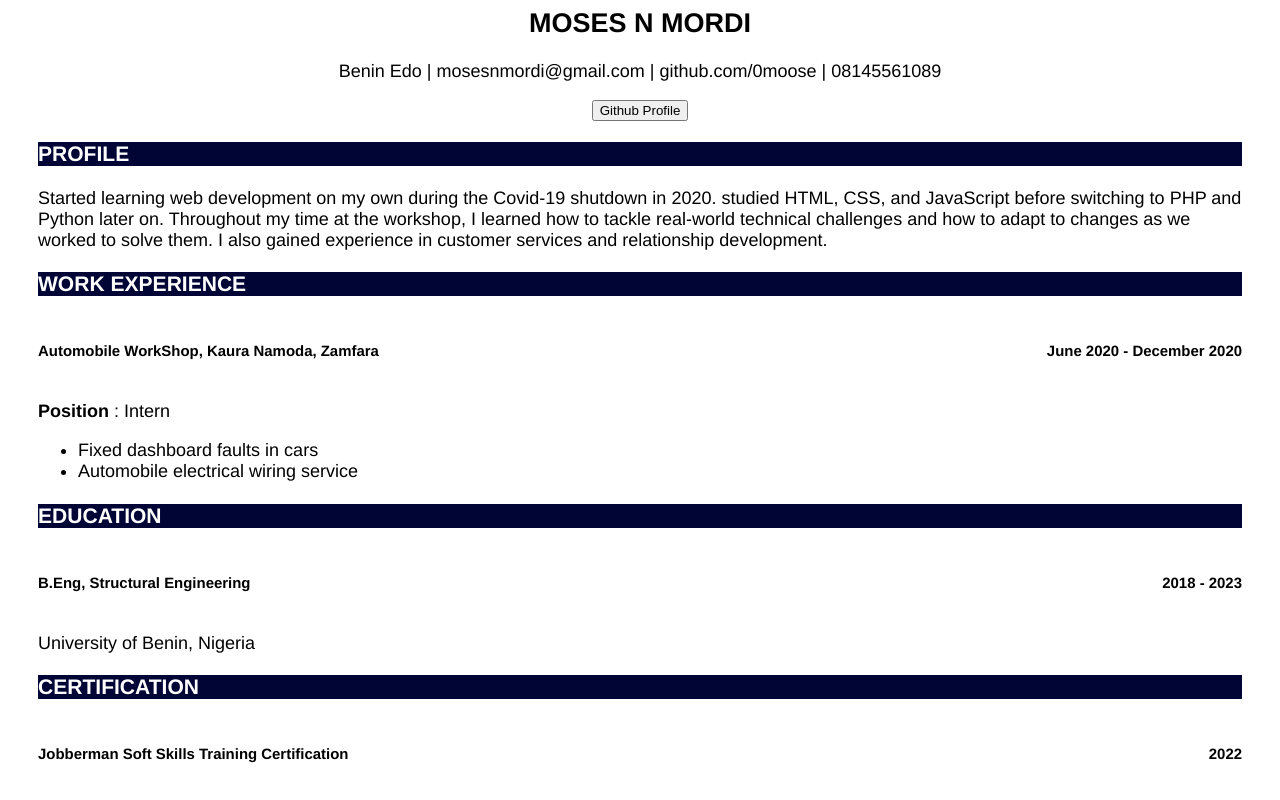
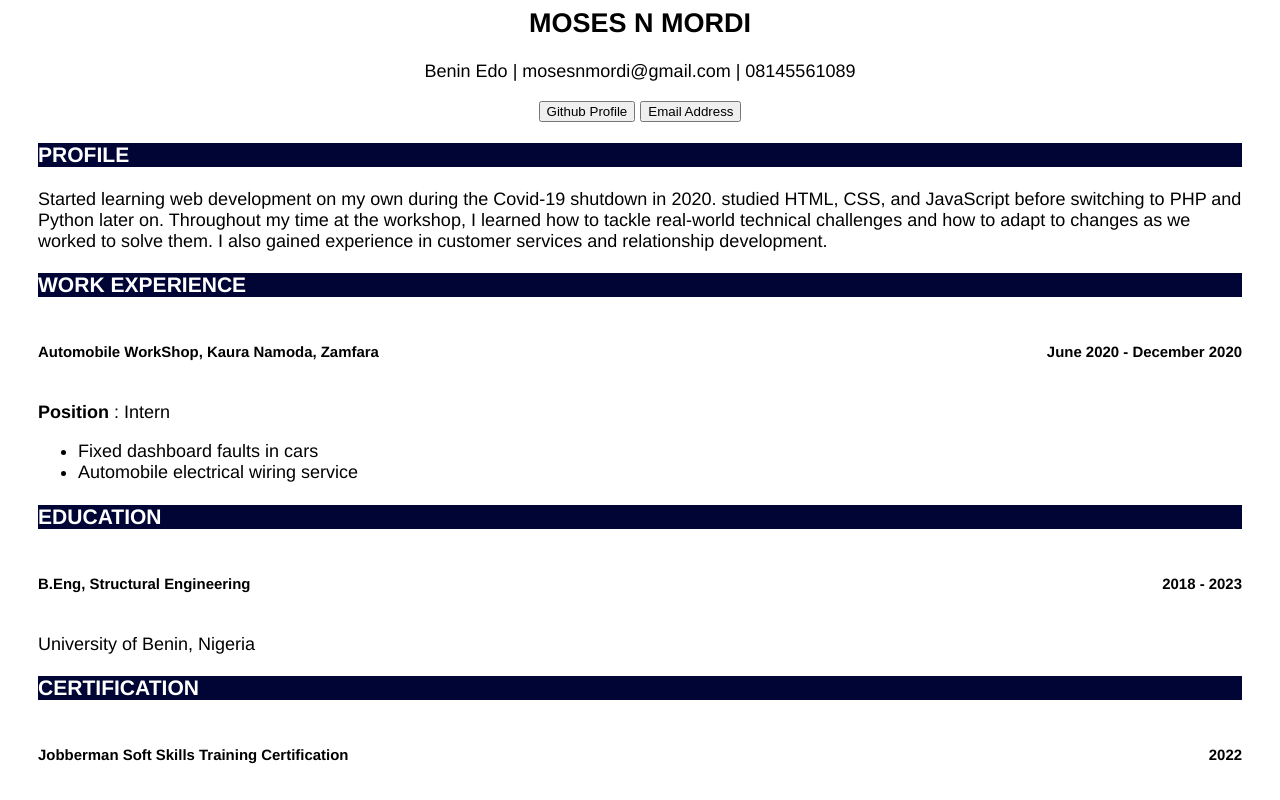
Before and after one commit to 0moose/resume, a plain HTML site: page frontend/index.html in a window 1280 px wide. Shown: the top 800 px of the page. Drawn offline with Linux system fonts and the light colour scheme.

Commit message:
update index

```diff
--- a/frontend/index.html
+++ b/frontend/index.html
@@ -9,6 +9,7 @@
                     <h2 id="Fname"></h2>
                     <p id="details"></p>
                     <button id="link" onclick="github()">Github Profile</button>
+                    <button id="mail" onclick="mailto()">Email Address</button>
                 </div>
                 <div id="profile">
                     <h3 id="Ptitle" class="main"></h3>
--- a/frontend/index.js
+++ b/frontend/index.js
@@ -26,7 +26,7 @@ let referees = document.getElementById('referees');
 document.getElementById('Fname').innerHTML = "MOSES N MORDI";
 
 
-document.getElementById('details').innerHTML += "Benin Edo  | mosesnmordi@gmail.com | github.com/0moose | 08145561089";
+document.getElementById('details').innerHTML += "Benin Edo  | mosesnmordi@gmail.com | 08145561089";
 
 document.getElementById('Ptitle').innerHTML = "PROFILE";
 
@@ -65,36 +65,15 @@ document.getElementById('help').innerHTML = "Available on request";
 
 
 
-
-
-
-
-
-
+function mailto() {
+    window.location.href = "mailto:mosesnmordi@gmail.com";
+}
 
 
 
 function github() {
-    //create ancchor element.
-    /*let a = document.createElement('a');
 
-    //create the textnode for anchor element
-    let link = document.createTextNode("Github");
-
-    //append the text node to anchor element.
-    a.appendChild(link);
-
-    //set the title
-    a.title = "Github";
-
-    //set the href property
-    a.href = "https://github.com/0moose";
-
-    //append the anchor element to the body.
-    document..prepend(a);*/
-
+    // redirect to github profile
     location.replace("https://www.github.com/0moose")
 
-
-
 }
```
